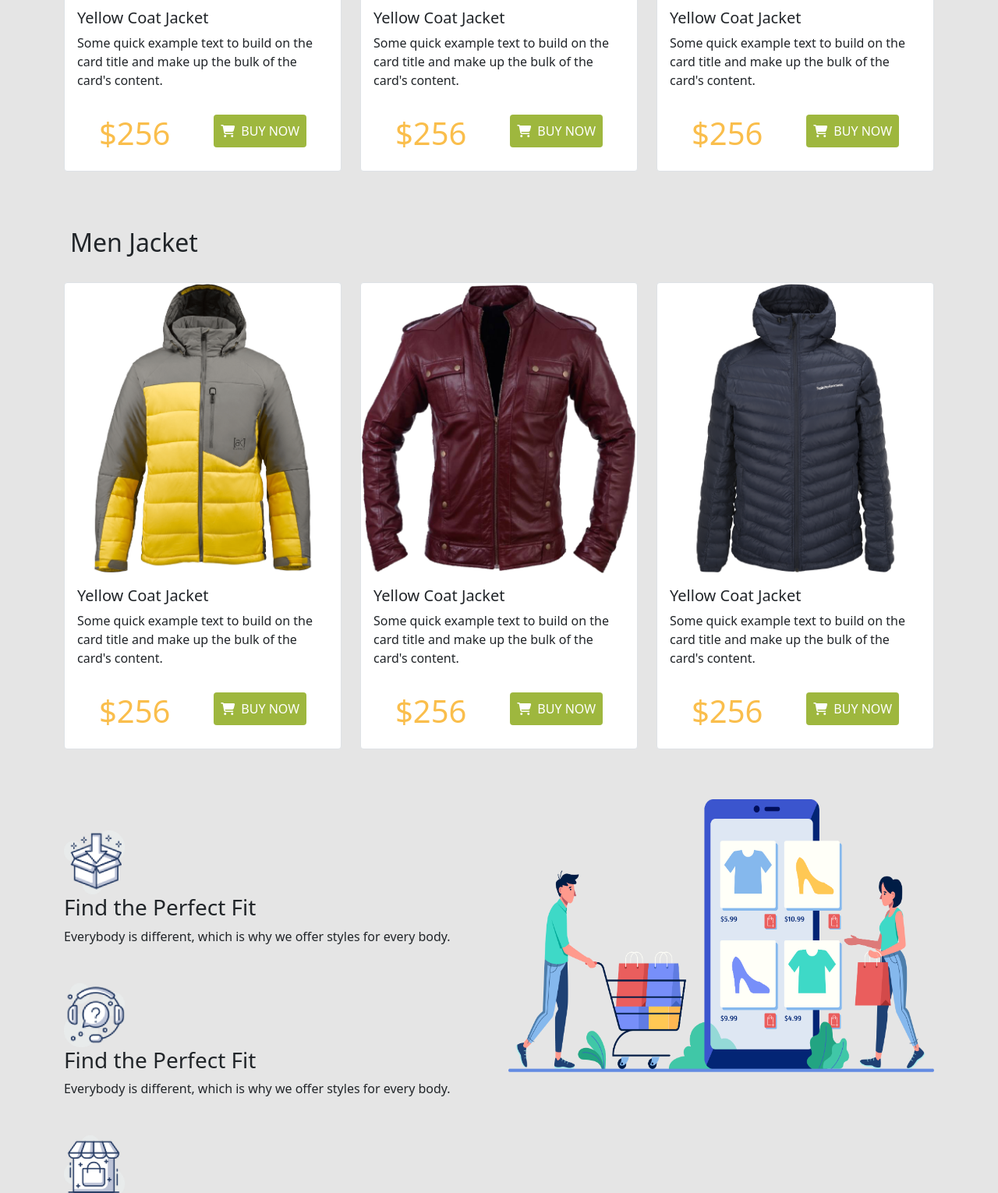
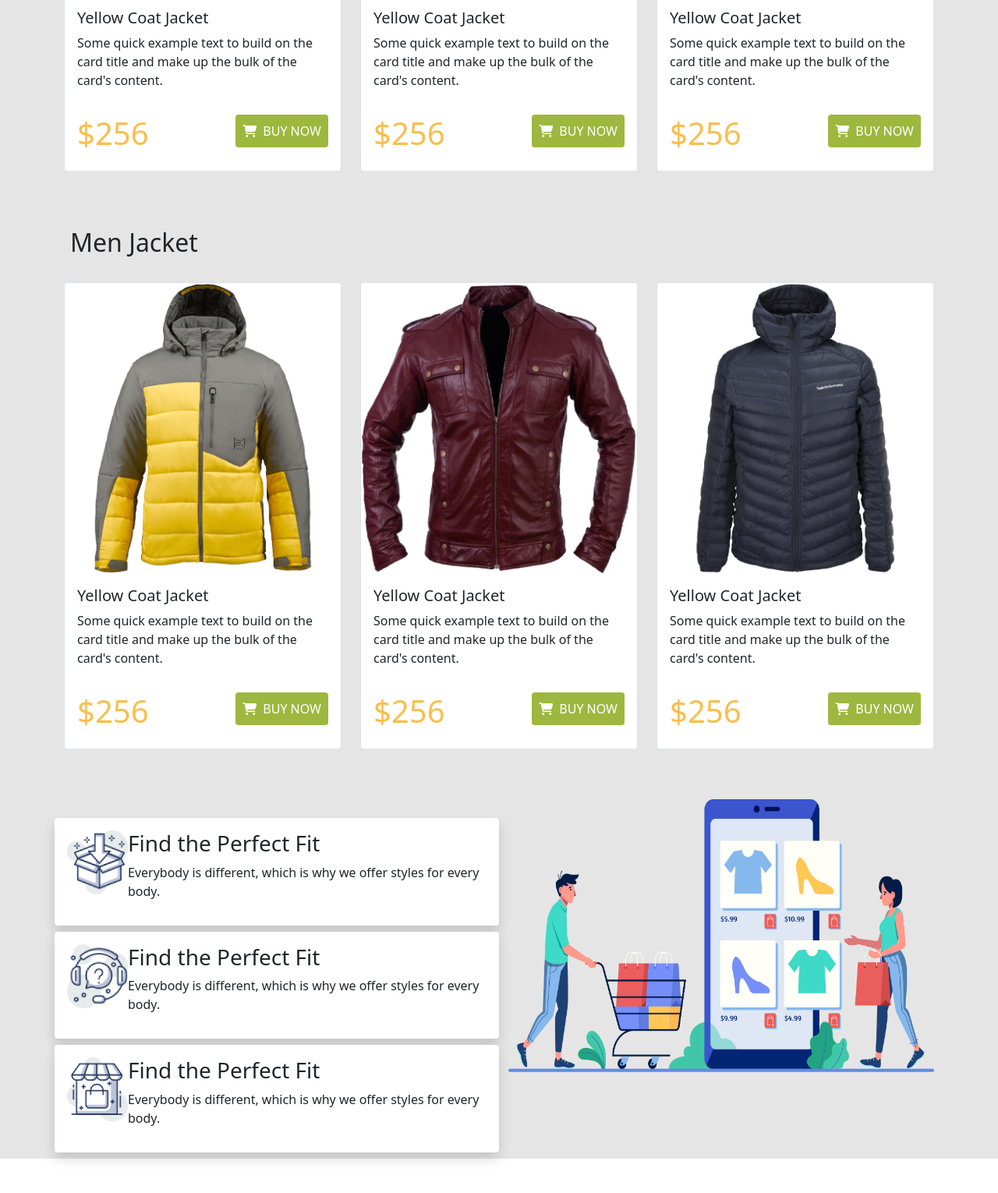
Before and after one commit to Rasujon3/penguin-fashion, a plain HTML site: page index.html in a window 1280 px wide. Shown: the part 1080-2610 px from the top of the page at 78% size. Drawn offline with Linux system fonts and the light colour scheme.

Commit message:
shawdow add

```diff
--- a/index.html
+++ b/index.html
@@ -103,7 +103,7 @@
                 </p>
               </div>
 
-              <div class="card-body d-flex justify-content-around">
+              <div class="card-body d-flex justify-content-between">
                 <div>
                   <h1 style="color: #fabe4c">$256</h1>
                 </div>
@@ -135,7 +135,7 @@
                 </p>
               </div>
 
-              <div class="card-body d-flex justify-content-around">
+              <div class="card-body d-flex justify-content-between">
                 <div>
                   <h1 style="color: #fabe4c">$256</h1>
                 </div>
@@ -167,7 +167,7 @@
                 </p>
               </div>
 
-              <div class="card-body d-flex justify-content-around">
+              <div class="card-body d-flex justify-content-between">
                 <div>
                   <h1 style="color: #fabe4c">$256</h1>
                 </div>
@@ -211,7 +211,7 @@
                 </p>
               </div>
 
-              <div class="card-body d-flex justify-content-around">
+              <div class="card-body d-flex justify-content-between">
                 <div>
                   <h1 style="color: #fabe4c">$256</h1>
                 </div>
@@ -243,7 +243,7 @@
                 </p>
               </div>
 
-              <div class="card-body d-flex justify-content-around">
+              <div class="card-body d-flex justify-content-between">
                 <div>
                   <h1 style="color: #fabe4c">$256</h1>
                 </div>
@@ -275,7 +275,7 @@
                 </p>
               </div>
 
-              <div class="card-body d-flex justify-content-around">
+              <div class="card-body d-flex justify-content-between">
                 <div>
                   <h1 style="color: #fabe4c">$256</h1>
                 </div>
@@ -309,7 +309,7 @@
               class="row flex-column justify-content-center align-items-center align-content-center"
             >
               <div
-                class="d-flex flex-wrap align-self-center align-items-center align-content-center row-lg-4 py-3"
+                class="card-body d-flex justify-content-between bg-white rounded shadow mb-2"
               >
                 <div class="">
                   <img
@@ -329,7 +329,7 @@
                 </div>
               </div>
               <div
-                class="d-flex flex-wrap align-self-center align-items-center align-content-center row-lg-4 py-3"
+                class="card-body d-flex justify-content-between bg-white rounded shadow mb-2"
               >
                 <div class="">
                   <img
@@ -349,7 +349,7 @@
                 </div>
               </div>
               <div
-                class="d-flex flex-wrap align-self-center align-items-center align-content-center row-lg-4 py-3"
+                class="card-body d-flex justify-content-between bg-white rounded shadow mb-2"
               >
                 <div class="">
                   <img
```
